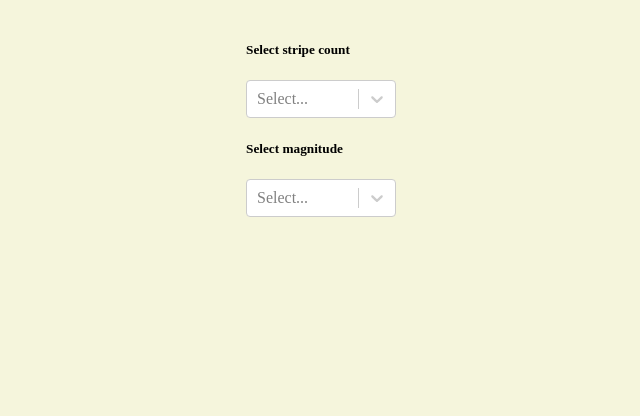
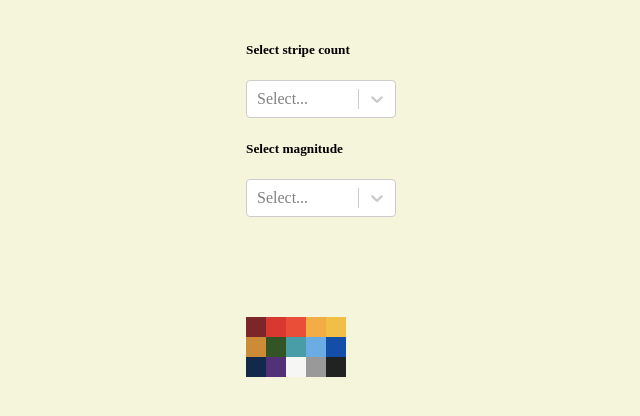
Before and after one commit to affordances/stripes, a React (Create React App) app: page / in a window 1280 px wide. Shown: the top 416 px of the page, without its empty margins (309-949 px from the left). Built offline with nearby package versions, Linux system fonts and the light colour scheme; the HTML template or start-up script is replaced by a standard one.

Commit message:
get color picker working

```diff
--- a/src/App.js
+++ b/src/App.js
@@ -1,4 +1,4 @@
-import React, { useState } from "react";
+import React, { useEffect, useState } from "react";
 import styled from "styled-components";
 import Select from "react-select";
 import { colors, maxMagnitude, stripeOptions } from "./config.js";
@@ -21,6 +21,20 @@ const SelectContainer = styled.div`
 
 const SelectHeader = styled.h5``;
 
+const Swatch = styled.div`
+  background: ${props => props.color};
+  width: 20px;
+  height: 20px;
+`;
+
+const SwatchContainer = styled.div`
+  display: flex;
+  flex-wrap: wrap;
+  margin-top: 20px;
+  width: 100px;
+  height: 60px;
+`;
+
 const StripesContainer = styled.div`
   display: flex;
   flex-direction: column;
@@ -35,7 +49,7 @@ const Pattern = styled.div`
 
 const Button = styled.button``;
 
-const Results = styled.div`
+const ButtonContainer = styled.div`
   margin-top: 20px;
   display: flex;
   flex-direction: row;
@@ -86,6 +100,27 @@ const App = () => {
   const [magnitude, setMagnitude] = useState(null);
   const [magnitudeOptions, setMagnitudeOptions] = useState(null);
   const [palindromicArrays, setPalindromicArrays] = useState([]);
+  const [pickedColors, setPickedColors] = useState([]);
+
+  useEffect(() => {
+    console.log("useEffect", pickedColors);
+  });
+
+  const updatePickedColors = newColor => {
+    let newPickedColors = JSON.parse(JSON.stringify(pickedColors));
+    if (
+      pickedColors.length < 3 &&
+      pickedColors.find(color => color.value === newColor.value) === undefined
+    ) {
+      newPickedColors.push(newColor);
+      setPickedColors(newPickedColors);
+    } else if (pickedColors.find(color => color.value === newColor.value)) {
+      const filteredColors = pickedColors.filter(
+        color => color.value !== newColor.value
+      );
+      setPickedColors(filteredColors);
+    }
+  };
 
   const createPattern = sequence => {
     let pattern = [];
@@ -121,7 +156,24 @@ const App = () => {
             setMagnitude(Number(option.value));
           }}
         />
-        <Results>
+        <SwatchContainer>
+          {pickedColors.length > 0 &&
+            pickedColors.map(color => (
+              <Swatch
+                color={color.value}
+                onClick={() => updatePickedColors(color)}
+              />
+            ))}
+        </SwatchContainer>
+        <SwatchContainer>
+          {colors.map(color => (
+            <Swatch
+              color={color.value}
+              onClick={() => updatePickedColors(color)}
+            />
+          ))}
+        </SwatchContainer>
+        <ButtonContainer>
           {stripeCount && magnitude && (
             <Button
               onClick={() =>
@@ -133,7 +185,7 @@ const App = () => {
               Make arrays
             </Button>
           )}
-        </Results>
+        </ButtonContainer>
       </SelectContainer>
       <StripesContainer>
         {palindromicArrays.map(sequence => createPattern(sequence))}
--- a/src/config.js
+++ b/src/config.js
@@ -1,22 +1,22 @@
 export const maxMagnitude = 16;
 
-export const colors = {
-  "1": "green",
-  "2": "blue",
-  "3": "gray",
-  "4": "yellow",
-  "5": "red",
-  "6": "pink",
-  "7": "orange",
-  "8": "purple",
-  "9": "white",
-  "10": "green",
-  "12": "blue",
-  "13": "gray",
-  "14": "yellow",
-  "15": "red",
-  "16": "pink"
-};
+export const colors = [
+  { label: "maroon", value: "#7c252a" },
+  { label: "red", value: "#d73931" },
+  { label: "orange", value: "#ea4d38" },
+  { label: "yellow", value: "#f3ad45" },
+  { label: "yellow gold", value: "#f1bf48" },
+  { label: "muted gold", value: "#cc8b37" },
+  { label: "green", value: "#335526" },
+  { label: "teal", value: "#489da7" },
+  { label: "powder blue", value: "#6cace4" },
+  { label: "royal blue", value: "#144ea8" },
+  { label: "navy blue", value: "#13294b" },
+  { label: "purple", value: "#523178" },
+  { label: "white", value: "#f6f7f4" },
+  { label: "gray", value: "#999999" },
+  { label: "black", value: "#212322" }
+];
 
 export const stripeOptions = [
   { value: "1", label: "1" },
@@ -29,19 +29,3 @@ export const stripeOptions = [
   { value: "8", label: "8" },
   { value: "9", label: "9" }
 ];
-
-// maroon: #7c252a
-// red: #d73931
-// orange: #ea4d38
-// yellow: #f3ad45
-// yellow gold: #f1bf48
-// muted gold: #cc8b37
-// green: #335526
-// teal: #489da7
-// powder blue: #6cace4
-// royal blue: #144ea8
-// navy blue: #13294b
-// purple: #523178
-// white: #f6f7f4
-// gray: #999999
-// black: #212322
```
